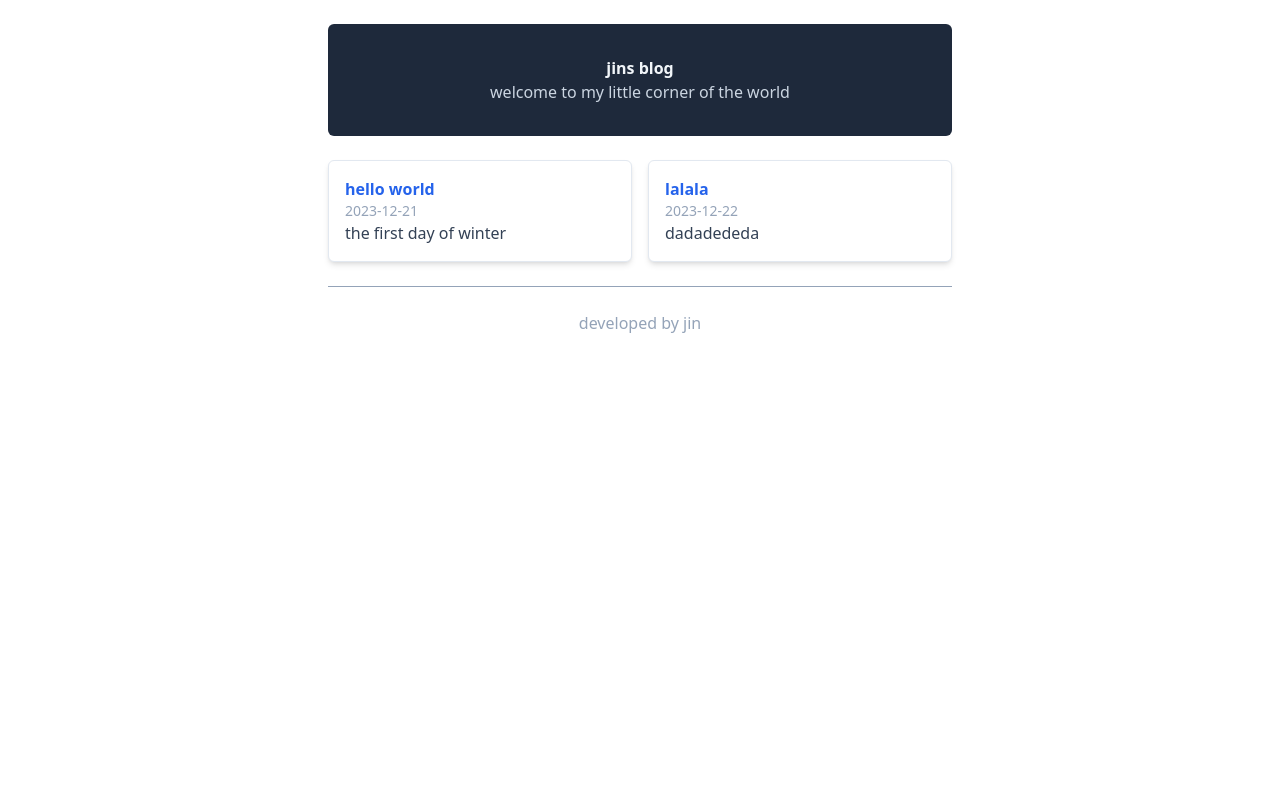
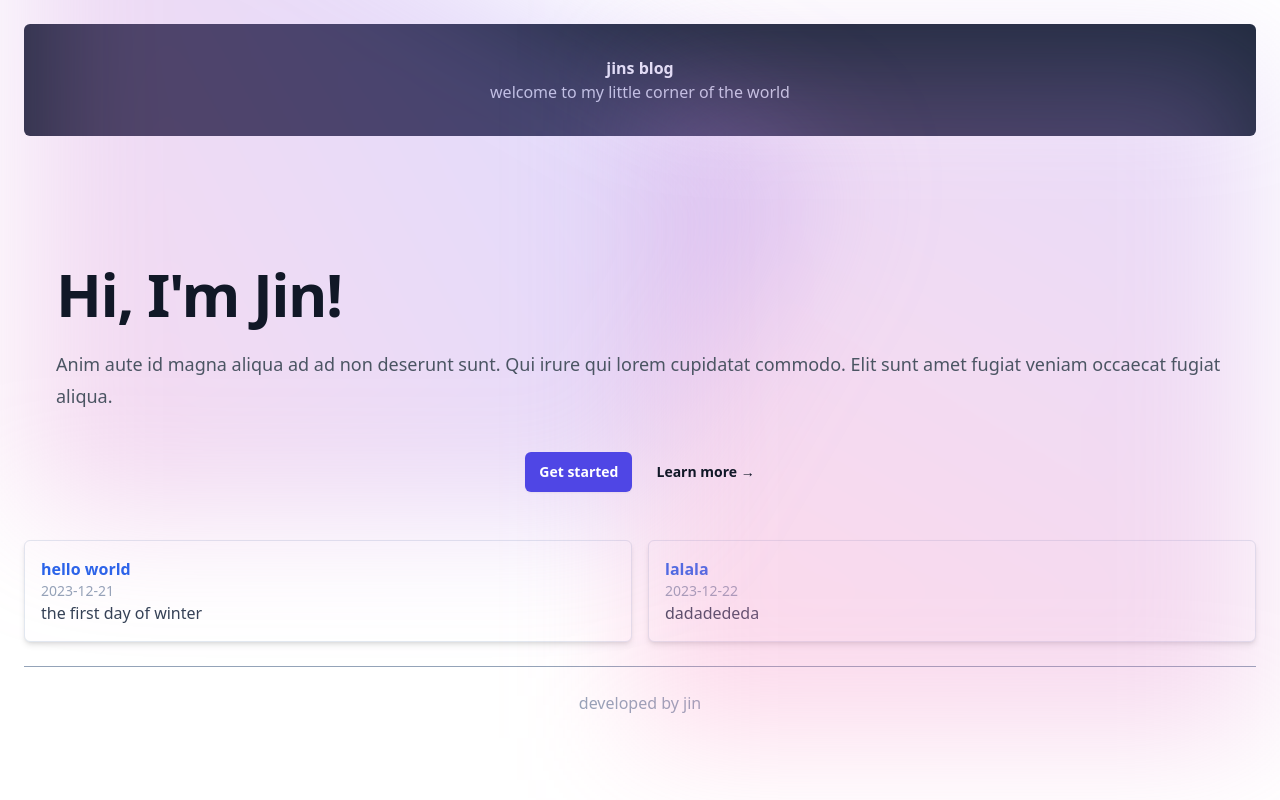
Before and after one commit to jin-lee4/blog, a Next.js app: page / in a window 1280 px wide. Built offline with nearby package versions, Linux system fonts and the light colour scheme.

Commit message:
added hero component

```diff
--- /dev/null
+++ b/components/hero.tsx
@@ -0,0 +1,56 @@
+import Image from "next/image";
+
+const hero = () => {
+  return (
+    <div className="bg-white">
+      <div className="relative isolate px-6 pt-14 lg:px-8">
+        <div
+          className="absolute inset-x-0 -top-40 -z-10 transform-gpu overflow-hidden blur-3xl sm:-top-80"
+          aria-hidden="true"
+        >
+          <div
+            className="relative left-[calc(50%-11rem)] aspect-[1155/678] w-[36.125rem] -translate-x-1/2 rotate-[30deg] bg-gradient-to-tr from-[#ff80b5] to-[#9089fc] opacity-30 sm:left-[calc(50%-30rem)] sm:w-[72.1875rem]"
+            // style="clip-path: polygon(74.1% 44.1%, 100% 61.6%, 97.5% 26.9%, 85.5% 0.1%, 80.7% 2%, 72.5% 32.5%, 60.2% 62.4%, 52.4% 68.1%, 47.5% 58.3%, 45.2% 34.5%, 27.5% 76.7%, 0.1% 64.9%, 17.9% 100%, 27.6% 76.8%, 76.1% 97.7%, 74.1% 44.1%)"
+          ></div>
+        </div>
+        <div className="mx-auto py-6 sm:py-12 lg:py-18">
+          <div className="text-left">
+            <h1 className="text-4xl font-bold tracking-tight text-gray-900 sm:text-6xl">
+              Hi, I'm Jin!
+            </h1>
+            <p className="mt-6 text-lg leading-8 text-gray-600">
+              Anim aute id magna aliqua ad ad non deserunt sunt. Qui irure qui
+              lorem cupidatat commodo. Elit sunt amet fugiat veniam occaecat
+              fugiat aliqua.
+            </p>
+            <div className="mt-10 flex items-center justify-center gap-x-6">
+              <a
+                href="#"
+                className="rounded-md bg-indigo-600 px-3.5 py-2.5 text-sm font-semibold text-white shadow-sm hover:bg-indigo-500 focus-visible:outline focus-visible:outline-2 focus-visible:outline-offset-2 focus-visible:outline-indigo-600"
+              >
+                Get started
+              </a>
+              <a
+                href="#"
+                className="text-sm font-semibold leading-6 text-gray-900"
+              >
+                Learn more <span aria-hidden="true">→</span>
+              </a>
+            </div>
+          </div>
+        </div>
+        <div
+          className="absolute inset-x-0 top-[calc(100%-13rem)] -z-10 transform-gpu overflow-hidden blur-3xl sm:top-[calc(100%-30rem)]"
+          aria-hidden="true"
+        >
+          <div
+            className="relative left-[calc(50%+3rem)] aspect-[1155/678] w-[36.125rem] -translate-x-1/2 bg-gradient-to-tr from-[#ff80b5] to-[#9089fc] opacity-30 sm:left-[calc(50%+36rem)] sm:w-[72.1875rem]"
+            // style="clip-path: polygon(74.1% 44.1%, 100% 61.6%, 97.5% 26.9%, 85.5% 0.1%, 80.7% 2%, 72.5% 32.5%, 60.2% 62.4%, 52.4% 68.1%, 47.5% 58.3%, 45.2% 34.5%, 27.5% 76.7%, 0.1% 64.9%, 17.9% 100%, 27.6% 76.8%, 76.1% 97.7%, 74.1% 44.1%)"
+          ></div>
+        </div>
+      </div>
+    </div>
+  );
+};
+
+export default hero;
--- a/src/app/layout.tsx
+++ b/src/app/layout.tsx
@@ -2,7 +2,6 @@
 import { Inter } from 'next/font/google'
 import Link from 'next/link'
 import "./globals.css";
-import Image from 'next/image'
 
 const inter = Inter({ subsets: ['latin'] })
 
@@ -40,7 +39,7 @@
     <html lang="en">
       <head />
       <body>
-        <div className='mx-auto max-w-2xl px-6'>
+        <div className='mx-auto px-6'>
         {header}
         {children}
         {footer}
--- a/src/app/page.tsx
+++ b/src/app/page.tsx
@@ -1,13 +1,22 @@
-import getPostMetaData from '../../components/getPostMetadata';
-import PostPreview from '../../components/PostPreview';
+import getPostMetaData from "../../components/getPostMetadata";
+import PostPreview from "../../components/PostPreview";
+import hero from "../../components/hero";
 
 const HomePage = () => {
   const postMetaData = getPostMetaData();
+  const heroComponent = hero();
   const postPreviews = postMetaData.map((post) => (
-   <PostPreview key={post.slug} {...post} />
+    <PostPreview key={post.slug} {...post} />
   ));
 
-  return <div className='grid grid-cols-1 md:grid-cols-2 gap-4'>{postPreviews}</div>;
+  return (
+    <div>
+      {heroComponent}
+      <div className="grid grid-cols-1 md:grid-cols-2 gap-4">
+        {postPreviews}
+      </div>
+    </div>
+  );
 };
 
 export default HomePage;
```
